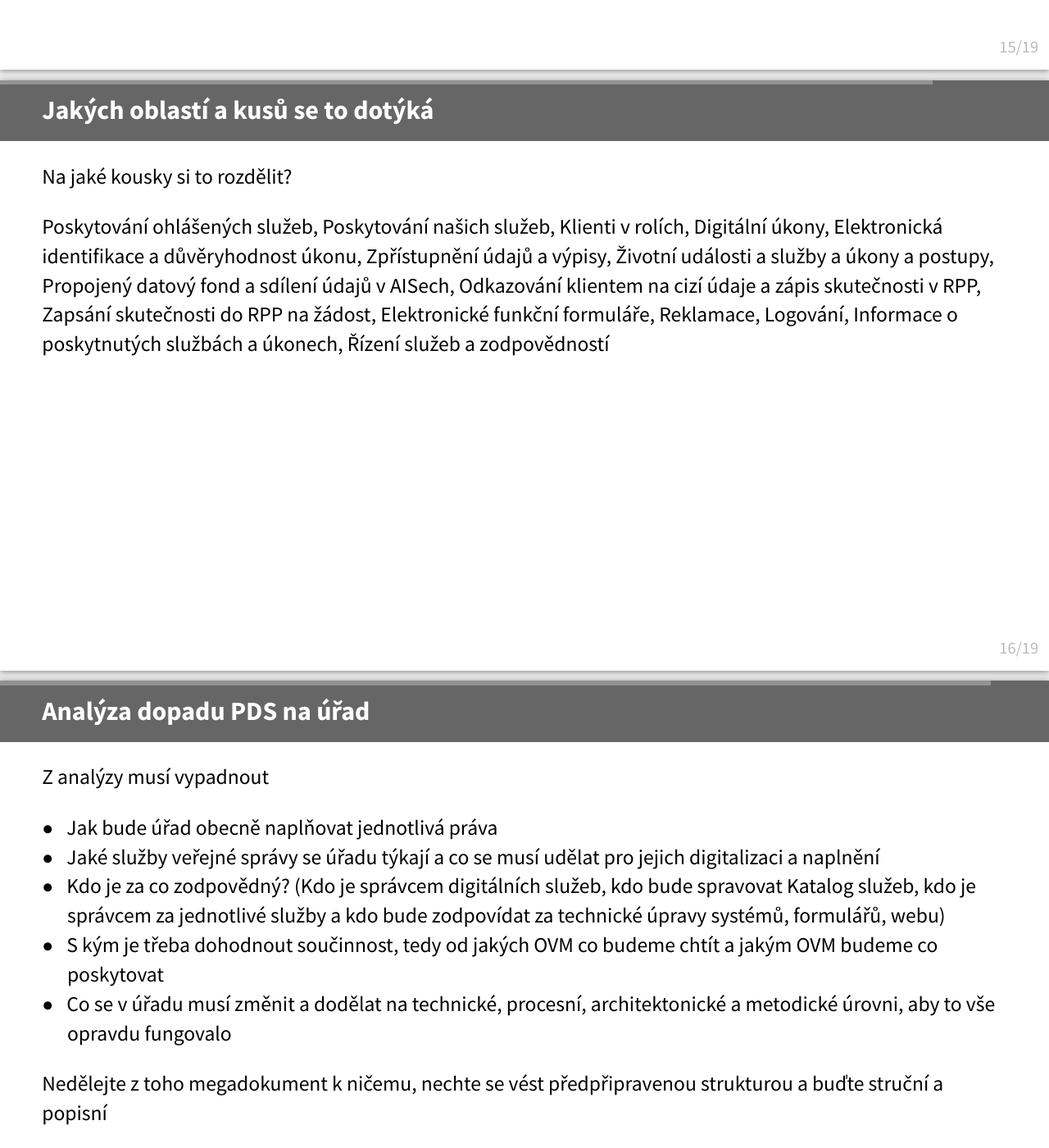
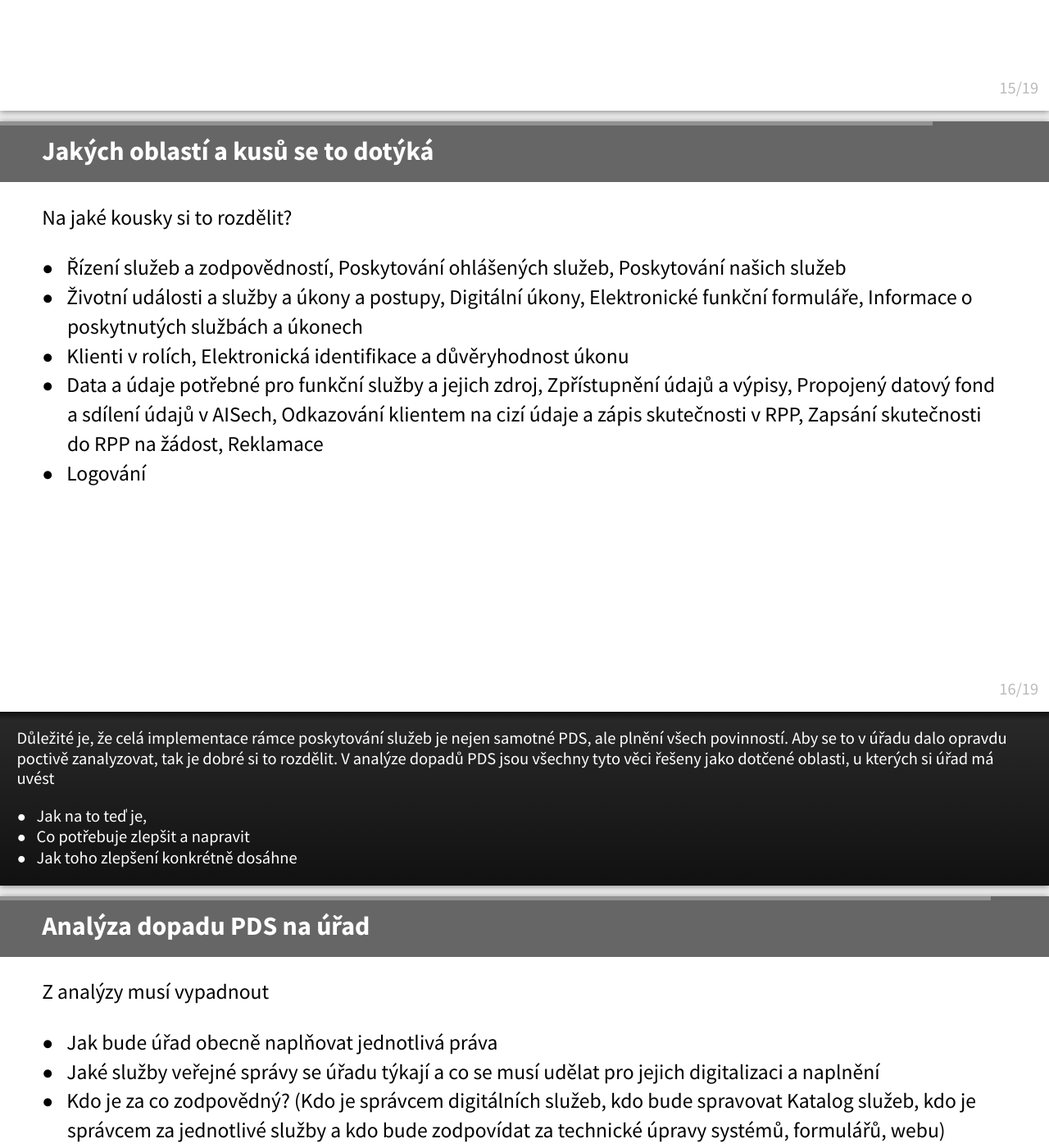
Before and after one commit to egdilna/egovedu, a Jekyll site: the page prezentace/pds-v-uradu.html, which Jekyll copies as it is, in a window 1280 px wide and 1400 px high, scrolled down 13094 px. Shown: the whole window at 82% size. Built offline with Jekyll 4.4.1, drawn with Linux system fonts in a browser that asks for light colours; some web fonts are replaced; some of the changed text lies outside the part shown.

Commit message:
aktualizace prezentace PDS v úřadu

```diff
--- a/_data/novinky.tsv
+++ b/_data/novinky.tsv
@@ -1,4 +1,5 @@
 datum	text
+3.1.2024	V obecných prezentacích aktualizována prezentace PDS v úřadu.
 7.11.2023	Aktualizovali jsme celou časovou osu EG. Mimochodem je poučné se v rámci GITu podívat na revize tohoto diagramu, uděláte si tím dobrý přehled o tom, co se daří a jak se co posouvá.
 30.10.2023	Ehm, zdá se, že NĚKDO jaksi neaktializuje novinky. No my už si to s ním vyřídíme. Nicméně alespoň z dneška: Nový odkaz na skvělou prezku DIA k PDS (je v prezentacích) a také nový díl edukativního podcastu s provokativním názvem Co znamená soulad s
 12.5.2023	Měli jsme teď pár hodin problémy s generováním webu na GitHubu ale už je snad vše OK, omlouváme se.
--- a/prezentace/pds-v-uradu.html
+++ b/prezentace/pds-v-uradu.html
@@ -16,8 +18,9 @@ Michal Rada, [EGOVedu.cz](https://www.egovedu.cz)
 >>>
 >>> Technicky je prezentace vytvořena s využitím nástroje MarkDeep-slides
 >>>
+>>> * verze 1 z 26.4.2023: První veřejná verze prezentace, je to public draft, v květnu se bude aktualizovat dle prvních zkušeností
 >>> * Verze 1.1 z 2.5.2023: Doplněny informace o PDS a obcích a městech, protože v tom panují nejasnosti a mylné výklady
->>> * verze 1 z 26.4.2023: První veřejná verze prezentace, je to public draft, v květnu se bude aktualizovat dle prvních zkušeností
+>>> * Verze 1.2 z 4.1.2024: Opraven snímek Jakých oblastí a kusů se to dotýká. Dále doplněny poznatky a odkazy na zdroje školení ke PDS z DIA a doplněny věci stran implementačních doporučení k jednotlivým ustanovením z DIA/RVIS.
 
 
 ----
@@ -162,7 +165,9 @@ Ostatní práva (úkony, osvědčení, EID, odkaz na údaje či zápis a využit
 ## Další zdroje a informace o PDS
 
 - V rámci EGOVedu vznikly ucelené [Podklady semináře Právo na digitální služby v ČR](https://egovedukb.tiddlyhost.com/#%F0%9F%93%95%20Semin%C3%A1%C5%99%20PDS%20a%20digitalizace%20slu%C5%BEeb) jež může kdokoliv použít pro edukaci
+- DIA má speciální [stránku k zákonu o PDS](https://www.dia.gov.cz/co-delame/zakon-c-12-2020-sb-o-pravu-na-digitalni-sluzby/) s popularizačními články
 - Na archi.gov.cz je [stránka Implementace povinností dle zákona o právu na digitální služby z NAEG](https://archi.gov.cz/znalostni_baze:implementace_zopds?s[]=pr%C3%A1vo%2A&s[]=na%2A&s[]=digit%C3%A1ln%C3%AD%2A&s[]=slu%C5%BEby%2A))
+- Mimo jiné jsou zde také zpracována [Implementační doporučení k zákonu o právu na digitální služby](http://metodiky.egdilna.cz/postupy/implementacni-doporuceni/)
 - V rámci wiki znalostní architektury je [sekce Právo na digitální služby](https://architektovani.tiddlyhost.com/#Pr%C3%A1vo%20na%20digit%C3%A1ln%C3%AD%20slu%C5%BEby)
 
 
@@ -227,7 +232,19 @@ Veřejná správa funguje jako celek, tedy musí fungovat z národní úrovně,
 
 Na jaké kousky si to rozdělit?
 
-Poskytování ohlášených služeb, Poskytování našich služeb, Klienti v rolích, Digitální úkony, Elektronická identifikace a důvěryhodnost úkonu, Zpřístupnění údajů a výpisy, Životní události a služby a úkony a postupy, Propojený datový fond a sdílení údajů v AISech, Odkazování klientem na cizí údaje a zápis skutečnosti v RPP, Zapsání skutečnosti do RPP na žádost, Elektronické funkční formuláře, Reklamace, Logování, Informace o poskytnutých službách a úkonech, Řízení služeb a zodpovědností
+* Řízení služeb a zodpovědností, Poskytování ohlášených služeb, Poskytování našich služeb
+* Životní události a služby a úkony a postupy, Digitální úkony, Elektronické funkční formuláře, Informace o poskytnutých službách a úkonech
+* Klienti v rolích, Elektronická identifikace a důvěryhodnost úkonu
+* Data a údaje potřebné pro funkční služby a jejich zdroj, Zpřístupnění údajů a výpisy, Propojený datový fond a sdílení údajů v AISech, Odkazování klientem na cizí údaje a zápis skutečnosti v RPP, Zapsání skutečnosti do RPP na žádost, Reklamace
+* Logování
+
+>>> Důležité je, že celá implementace rámce poskytování služeb je nejen samotné PDS, ale plnění všech povinností. Aby se to v úřadu dalo opravdu poctivě zanalyzovat, tak je dobré si to rozdělit. V analýze dopadů PDS jsou všechny tyto věci řešeny jako dotčené oblasti, u kterých si úřad má uvést
+>>>
+>>> * Jak na to teď je,
+>>> * Co potřebuje zlepšit a napravit
+>>> * Jak toho zlepšení konkrétně dosáhne
+>>>
+
 
 ---
 
@@ -246,7 +263,23 @@ Z analýzy musí vypadnout
 Nedělejte z toho megadokument k ničemu, nechte se vést předpřipravenou strukturou a buďte struční a popisní
 
 
----
+
+
+## Implementační doporučení DIA
+
+DIA a RVIS zpracovali v rámci pracovních skupin implementační návody pro jednotlivá práva resp. ustanovení. Jsou v dokumentech na archi.gov.cz a v lepší webové podbě:
+
+- [Návrh implementace § 4 Právo činit digitální úkon](http://metodiky.egdilna.cz/postupy/implementacni-doporuceni/doporuceni-p4-zopds.html)
+- [Návrh implementace § 5 Právo na osvědčení o digitálním úkonu](http://metodiky.egdilna.cz/postupy/implementacni-doporuceni/doporuceni-p5-zopds.html)
+- [Návrh implementace § 6 Právo na nahrazení podpisu](http://metodiky.egdilna.cz/postupy/implementacni-doporuceni/doporuceni-p6-zopds.html)
+- [Návrh implementace § 7 Právo na využívání údajů](http://metodiky.egdilna.cz/postupy/implementacni-doporuceni/doporuceni-p7-zopds.html)
+- [Návrh implementace § 9 Právo na prokázání právní skutečnosti](http://metodiky.egdilna.cz/postupy/implementacni-doporuceni/doporuceni-p9-zopds.html)
+
+>>> Tato implementační doporučení jsou podrobějším rozborem, co a jak k jednotlivým právům. Odkazy vedou na jejich webovou verzi na webu EG metodiky, protože je přehlednější a hlavně webová, originály na webu NAEG jsou ve Wordu a nejsou tak přehledné.
+
+
+-----
+
 
 ## Jaké technické kusy budete potřebovat?
 
```
Also changed, not shown: other parts of prezentace/pds-v-uradu.html (+3 -1 lines).
